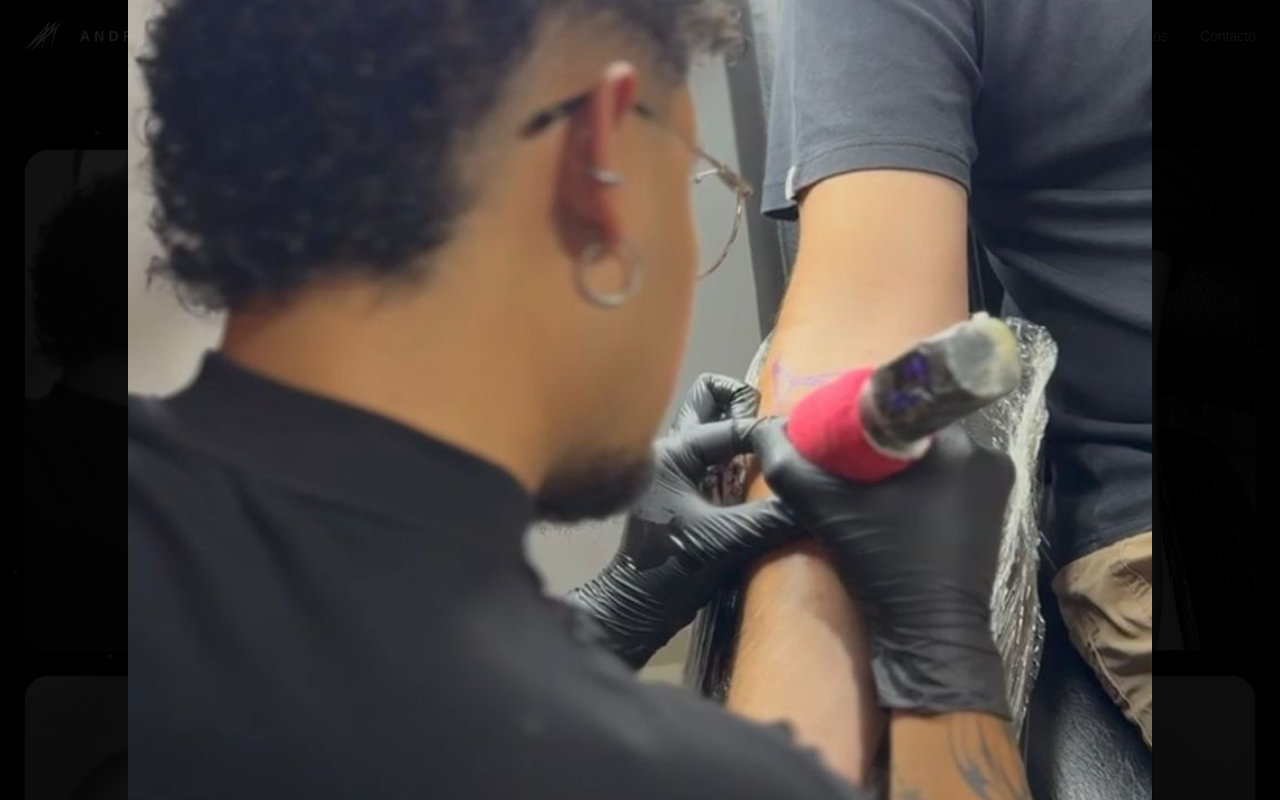
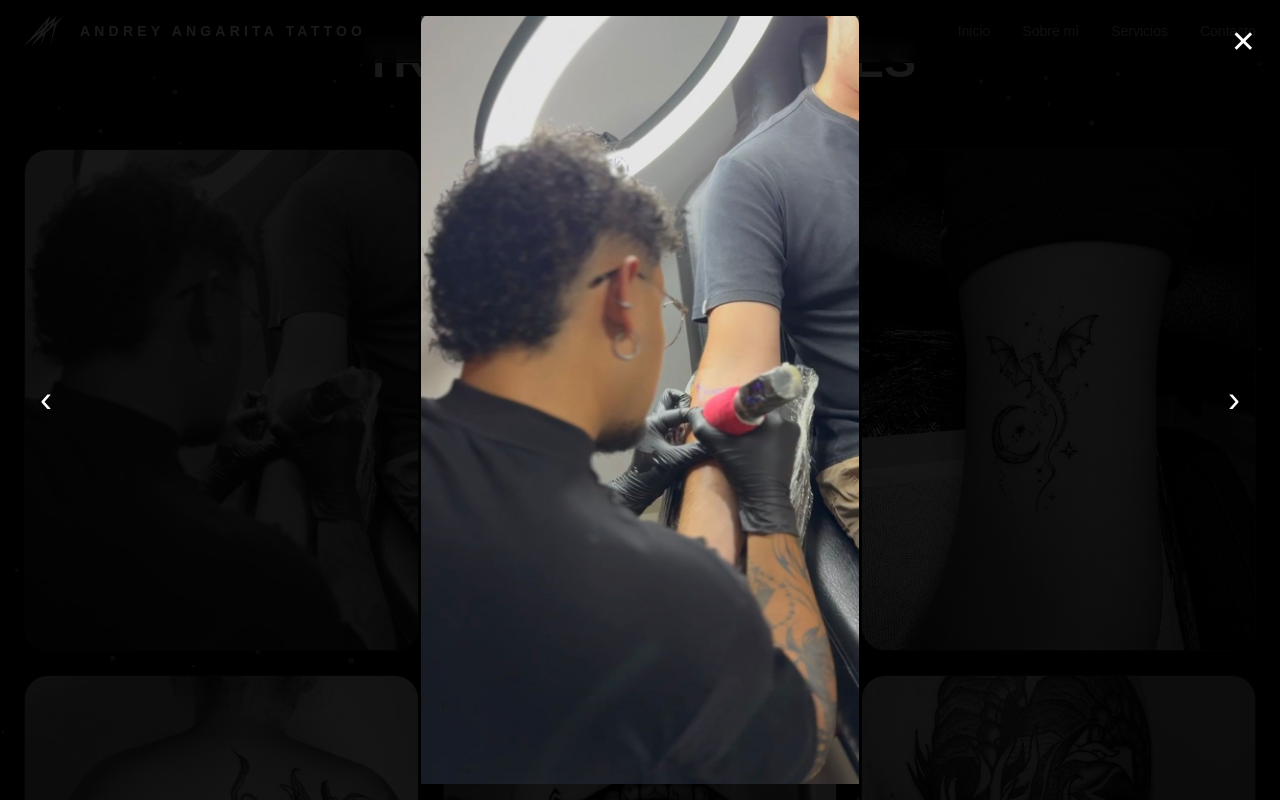
Before and after one commit to andreyjoseph807-cyber/andreyangaritatattoo, a Next.js app: page / in a window 1280 px wide. Both pictures are taken after a click on the button 221 px from the left and 1296 px from the top of the page. Shown: the part 896-1696 px from the top of the page. Built offline with nearby package versions, Linux system fonts and the light colour scheme.

Commit message:
fix: glow efecto hover galeria

```diff
--- a/app/page.tsx
+++ b/app/page.tsx
@@ -1,19 +1,19 @@
 "use client";
 
 import { useEffect, useState, useRef } from "react";
+import Image from "next/image";
 import ParticlesBackground from "./components/ParticlesBackground";
 
 export default function Home() {
   const [selected, setSelected] = useState<number | null>(null);
   const [visible, setVisible] = useState<Record<string, boolean>>({});
 
-  const refs = {
-    hero: useRef<HTMLElement | null>(null),
-    gallery: useRef<HTMLElement | null>(null),
-    about: useRef<HTMLElement | null>(null),
-    services: useRef<HTMLElement | null>(null),
-    footer: useRef<HTMLElement | null>(null),
-  };
+  // FIX 3: refs separados en lugar de un objeto que se recrea en cada render
+  const heroRef = useRef<HTMLElement | null>(null);
+  const galleryRef = useRef<HTMLElement | null>(null);
+  const aboutRef = useRef<HTMLElement | null>(null);
+  const servicesRef = useRef<HTMLElement | null>(null);
+  const footerRef = useRef<HTMLElement | null>(null);
 
   const images = [
     { src: "/tu-nueva-foto.jpg", alt: "Nuevo Tattoo" },
@@ -24,48 +24,40 @@ export default function Home() {
     { src: "/demon.jpg", alt: "Dark Tattoo" },
   ];
 
-  const closeModal = () => setSelected(null);
-
-  const nextImage = () => {
-    if (selected === null) return;
-    setSelected((selected + 1) % images.length);
-  };
-
-  const prevImage = () => {
-    if (selected === null) return;
-    setSelected((selected - 1 + images.length) % images.length);
-  };
-
+  // FIX 1: stale closure resuelto usando el setter funcional de useState
+  // Las funciones nextImage/prevImage ya no dependen del valor capturado de `selected`
   useEffect(() => {
     const handleKey = (e: KeyboardEvent) => {
-    if (e.key === "Escape") closeModal();
-    if (e.key === "ArrowRight") nextImage();
-    if (e.key === "ArrowLeft") prevImage();
+      if (e.key === "Escape") setSelected(null);
+      if (e.key === "ArrowRight")
+        setSelected((s) => (s === null ? null : (s + 1) % images.length));
+      if (e.key === "ArrowLeft")
+        setSelected((s) =>
+          s === null ? null : (s - 1 + images.length) % images.length
+        );
     };
 
     window.addEventListener("keydown", handleKey);
+    return () => window.removeEventListener("keydown", handleKey);
+  }, [images.length]); // solo depende de images.length, no de `selected`
 
-  return () => window.removeEventListener("keydown", handleKey);
-}, [selected]);
-
+  // FIX 2: IntersectionObserver ahora conectado a los refs correctos
   useEffect(() => {
     const observer = new IntersectionObserver(
       (entries) => {
         entries.forEach((entry) => {
           const id = entry.target.getAttribute("data-anim");
-
           if (entry.isIntersecting && id) {
-          setVisible((prev) => ({
-            ...prev,
-            [id]: true,
-          }));
+            setVisible((prev) => ({ ...prev, [id]: true }));
           }
         });
       },
       { threshold: 0.15 }
     );
 
-  Object.values(refs).forEach((ref) => {
+    // FIX 3: usar los refs separados
+    const allRefs = [heroRef, galleryRef, aboutRef, servicesRef, footerRef];
+    allRefs.forEach((ref) => {
       if (ref.current) observer.observe(ref.current);
     });
 
@@ -81,10 +73,8 @@ useEffect(() => {
       if (audio) {
         audio.muted = false;
         audio.volume = 0.35;
-
         audio.play().catch(() => {});
       }
-
       window.removeEventListener("click", enableAudio);
       window.removeEventListener("mousemove", enableAudio);
       window.removeEventListener("scroll", enableAudio);
@@ -101,33 +91,37 @@ useEffect(() => {
     };
   }, []);
 
+  // Clases reutilizables para la animación de entrada
+  const animClass = (key: string) =>
+    `transition-all duration-700 ease-out ${
+      visible[key]
+        ? "opacity-100 translate-y-0"
+        : "opacity-0 translate-y-8"
+    }`;
+
   return (
     <main className="min-h-screen bg-black text-white overflow-hidden relative">
 
-     {/* =========================
-    PARTICLES + MUSIC
-========================== */}
+      {/* PARTICLES + MUSIC */}
       <div className="absolute inset-0 z-0">
         <ParticlesBackground />
-
         <audio id="ambient-audio" autoPlay loop muted>
           <source src="/ambient.mp3" type="audio/mpeg" />
         </audio>
       </div>
-      {/* OVERLAY PARA OSCURECER Y DAR PROFUNDIDAD */}
+
+      {/* OVERLAY */}
       <div className="absolute inset-0 bg-black/40 z-10 pointer-events-none" />
 
       {/* BACKGROUND GLOW */}
       <div className="absolute top-[-200px] left-1/2 -translate-x-1/2 w-[700px] h-[700px] bg-white/5 blur-[180px] rounded-full pointer-events-none z-20" />
 
-      {/* =========================
-                NAVBAR
-      ========================== */}
+      {/* NAVBAR */}
       <nav className="fixed top-0 left-0 w-full z-50 bg-black/60 backdrop-blur border-b border-zinc-900">
         <div className="max-w-7xl mx-auto flex items-center justify-between px-6 py-4">
-
           <div className="flex items-center gap-4">
-            <img src="/logo.png" alt="Logo" className="w-10 h-10 object-contain" />
+            {/* FIX 6: next/image en lugar de <img> */}
+            <Image src="/logo.png" alt="Logo" width={40} height={40} className="object-contain" />
             <h1 className="tracking-[0.3em] text-sm font-semibold">
               ANDREY ANGARITA TATTOO
             </h1>
@@ -135,27 +129,25 @@ useEffect(() => {
 
           <div className="hidden md:flex gap-8 text-sm text-zinc-400">
             <a href="#inicio" className="hover:text-white transition">Inicio</a>
+            {/* FIX 5: IDs corregidos para que coincidan con las secciones */}
             <a href="#sobre" className="hover:text-white transition">Sobre mí</a>
             <a href="#servicios" className="hover:text-white transition">Servicios</a>
             <a href="#contacto" className="hover:text-white transition">Contacto</a>
           </div>
-
         </div>
       </nav>
 
-      {/* =========================
-                HERO
-      ========================== */}
+      {/* HERO */}
+      {/* FIX 2: animClass conectado a visible.hero */}
       <section
         id="inicio"
         data-anim="hero"
-        ref={refs.hero}
-        className="relative z-30 min-h-screen flex items-center px-6"
+        ref={heroRef}
+        className={`relative z-30 min-h-screen flex items-center px-6 ${animClass("hero")}`}
       >
         <div className="max-w-7xl mx-auto grid md:grid-cols-2 gap-20 items-center">
-
           <div>
-            <img src="/logo.png" alt="Logo" className="w-32 mb-10 opacity-95" />
+            <Image src="/logo.png" alt="Logo" width={128} height={128} className="mb-10 opacity-95" />
 
             <p className="text-zinc-500 tracking-[0.5em] text-sm mb-4">
               BLACKWORK • FINELINE • CUSTOM
@@ -177,14 +169,15 @@ useEffect(() => {
               <a
                 href="https://wa.me/573243144372"
                 target="_blank"
+                rel="noopener noreferrer"
                 className="bg-white text-black px-8 py-4 rounded-2xl font-semibold hover:scale-105 transition"
               >
                 WhatsApp
               </a>
-
               <a
                 href="https://www.instagram.com/andreyangarita_tattoo"
                 target="_blank"
+                rel="noopener noreferrer"
                 className="border border-zinc-700 px-8 py-4 rounded-2xl hover:bg-zinc-900 transition"
               >
                 Instagram
@@ -194,23 +187,25 @@ useEffect(() => {
 
           <div className="hidden md:flex justify-center">
             <div className="relative w-[450px] h-[650px] rounded-[3rem] border border-zinc-800 overflow-hidden">
-              <img
+              {/* FIX 6: next/image */}
+              <Image
                 src="/yo-tattoo.jpg"
-                alt="Yo Tattoo"
-                className="w-full h-full object-cover grayscale"
+                alt="Andrey Angarita tatuador"
+                fill
+                className="object-cover grayscale"
               />
             </div>
           </div>
-
         </div>
       </section>
 
-     {/* =========================
-              GALERÍA
-      ========================== */}
-<section className="relative z-30 py-24 px-6 border-t border-zinc-900">
+      {/* GALERÍA */}
+      <section
+        data-anim="gallery"
+        ref={galleryRef}
+        className={`relative z-30 py-24 px-6 border-t border-zinc-900 ${animClass("gallery")}`}
+      >
         <div className="max-w-7xl mx-auto">
-
           <div className="text-center mb-16">
             <p className="text-zinc-500 tracking-[0.4em] text-sm mb-4">GALERÍA</p>
             <h2 className="text-5xl font-black">TRABAJOS RECIENTES</h2>
@@ -218,63 +213,84 @@ useEffect(() => {
 
           <div className="grid md:grid-cols-3 gap-6">
             {images.map((img, i) => (
+              // Wrapper externo: tiene `group` y el glow, SIN overflow-hidden
               <div
                 key={i}
                 onClick={() => setSelected(i)}
-          className="relative group cursor-pointer overflow-hidden rounded-3xl border border-zinc-800 transition"
+                role="button"
+                tabIndex={0}
+                aria-label={`Ver ${img.alt} en detalle`}
+                onKeyDown={(e) => e.key === "Enter" && setSelected(i)}
+                className="relative group cursor-pointer rounded-3xl"
               >
+                {/* Glow FUERA del overflow-hidden — ahora sí se ve */}
+                <div className="absolute -inset-3 bg-white/20 blur-2xl opacity-0 group-hover:opacity-100 transition duration-500 rounded-3xl pointer-events-none z-0" />
 
-          {/* 🔥 GLOW DETRÁS */}
-          <div className="absolute -inset-6 bg-white/10 blur-2xl opacity-0 group-hover:opacity-100 transition duration-500 rounded-3xl" />
-
-          {/* IMAGEN */}
-          <img
+                {/* Contenedor interior con overflow-hidden para la imagen */}
+                <div className="relative overflow-hidden rounded-3xl border border-zinc-800 transition z-10">
+                  <div className="relative w-full h-[500px]">
+                    <Image
                       src={img.src}
                       alt={img.alt}
-            className="relative w-full h-[500px] object-cover grayscale group-hover:scale-105 transition"
+                      fill
+                      className="object-cover grayscale group-hover:scale-105 transition duration-500"
                     />
-
+                  </div>
+                </div>
               </div>
             ))}
           </div>
-
         </div>
       </section>
 
-      {/* =========================
-              SOBRE
-      ========================== */}
-      <section className="relative z-30 py-32 px-6 border-t border-zinc-900">
+      {/* SOBRE MÍ */}
+      {/* FIX 5: id="sobre" agregado */}
+      <section
+        id="sobre"
+        data-anim="about"
+        ref={aboutRef}
+        className={`relative z-30 py-32 px-6 border-t border-zinc-900 ${animClass("about")}`}
+      >
         <div className="max-w-6xl mx-auto grid md:grid-cols-2 gap-20">
-
-          <img src="/demon.jpg" className="rounded-3xl grayscale" />
+          <div className="relative w-full h-[500px] rounded-3xl overflow-hidden">
+            {/* FIX 6: next/image */}
+            <Image
+              src="/demon.jpg"
+              alt="Trabajo de tatuaje"
+              fill
+              className="object-cover grayscale"
+            />
+          </div>
 
           <div>
             <h2 className="text-5xl font-black mb-8">ARTE. DISCIPLINA. PASIÓN.</h2>
             <p className="text-zinc-400 leading-relaxed">
               Soy tatuador especializado en blackwork y fine line.
-
-              Mi enfoque es crear tatuajes personalizados que reflejen la identidad de cada cliente, combinando estética y significado en cada diseño.
-
-              Mi compromiso es ofrecer un servicio profesional, seguro y de alta calidad, transformando ideas en arte corporal con propósito.
-
+              Mi enfoque es crear tatuajes personalizados que reflejen la identidad de cada cliente,
+              combinando estética y significado en cada diseño.
+              Mi compromiso es ofrecer un servicio profesional, seguro y de alta calidad,
+              transformando ideas en arte corporal con propósito.
             </p>
           </div>
-
         </div>
       </section>
 
-      {/* =========================
-              SERVICIOS
-      ========================== */}
-      <section className="relative z-30 py-32 px-6 border-t border-zinc-900 bg-zinc-950">
+      {/* SERVICIOS */}
+      {/* FIX 5: id="servicios" agregado */}
+      <section
+        id="servicios"
+        data-anim="services"
+        ref={servicesRef}
+        className={`relative z-30 py-32 px-6 border-t border-zinc-900 bg-zinc-950 ${animClass("services")}`}
+      >
         <div className="max-w-6xl mx-auto grid md:grid-cols-2 gap-8">
-
           <div className="border border-zinc-800 p-10 rounded-3xl">
             <h3 className="text-3xl font-bold mb-4">Cotizaciones</h3>
             <a
               href="https://wa.me/573243144372"
-              className="bg-white text-black px-6 py-3 rounded-xl inline-block"
+              target="_blank"
+              rel="noopener noreferrer"
+              className="bg-white text-black px-6 py-3 rounded-xl inline-block hover:scale-105 transition"
             >
               Cotizar
             </a>
@@ -284,35 +300,25 @@ useEffect(() => {
             <h3 className="text-3xl font-bold mb-4">Asesorías</h3>
             <a
               href="https://wa.me/573243144372"
-              className="bg-white text-black px-6 py-3 rounded-xl inline-block"
+              target="_blank"
+              rel="noopener noreferrer"
+              className="bg-white text-black px-6 py-3 rounded-xl inline-block hover:scale-105 transition"
             >
               Asesoría
             </a>
           </div>
-
         </div>
       </section>
 
-{/* =========================
-              CONTACTO
-      ========================== */}
+      {/* CONTACTO */}
       <section
         id="contacto"
         className="relative z-30 py-24 px-6 border-t border-zinc-900"
       >
         <div className="max-w-6xl mx-auto text-center">
-
-    <p className="text-zinc-500 tracking-[0.4em] text-sm mb-4">
-      CONTACTO
-    </p>
-
-    <h2 className="text-5xl font-black mb-10">
-      HABLEMOS
-    </h2>
-
-    <p className="text-zinc-400 text-lg mb-6">
-      Para cotizaciones, ideas o asesorías:
-    </p>
+          <p className="text-zinc-500 tracking-[0.4em] text-sm mb-4">CONTACTO</p>
+          <h2 className="text-5xl font-black mb-10">HABLEMOS</h2>
+          <p className="text-zinc-400 text-lg mb-6">Para cotizaciones, ideas o asesorías:</p>
 
           <a
             href="mailto:andreyjoseph807@gmail.com"
@@ -322,44 +328,85 @@ useEffect(() => {
           </a>
 
           <div className="mt-10 flex justify-center gap-6 flex-wrap">
-
             <a
               href="https://wa.me/573243144372"
               target="_blank"
+              rel="noopener noreferrer"
               className="bg-white text-black px-8 py-4 rounded-2xl font-semibold hover:scale-105 transition"
             >
               WhatsApp
             </a>
-
             <a
               href="https://www.instagram.com/andreyangarita_tattoo"
               target="_blank"
+              rel="noopener noreferrer"
               className="border border-zinc-700 px-8 py-4 rounded-2xl hover:bg-zinc-900 transition"
             >
               Instagram
             </a>
-
           </div>
-
         </div>
       </section>
 
-      {/* =========================
-              FOOTER
-      ========================== */}
-      <footer className="relative z-30 py-14 border-t border-zinc-900 text-center text-zinc-500">
+      {/* FOOTER */}
+      <footer
+        data-anim="footer"
+        ref={footerRef}
+        className={`relative z-30 py-14 border-t border-zinc-900 text-center text-zinc-500 ${animClass("footer")}`}
+      >
         Andrey Angarita Tattoo
       </footer>
 
       {/* LIGHTBOX */}
+      {/* FIX 4: accesibilidad con role, aria-modal, aria-label y foco gestionado */}
       {selected !== null && (
-        <div className="fixed inset-0 z-[100] flex items-center justify-center">
-          <div className="absolute inset-0 bg-black/90" onClick={closeModal} />
+        <div
+          role="dialog"
+          aria-modal="true"
+          aria-label={`Imagen ampliada: ${images[selected].alt}`}
+          className="fixed inset-0 z-[100] flex items-center justify-center"
+        >
+          <div
+            className="absolute inset-0 bg-black/90"
+            onClick={() => setSelected(null)}
+          />
 
-          <img
+          {/* Botón cerrar */}
+          <button
+            onClick={() => setSelected(null)}
+            aria-label="Cerrar imagen"
+            className="absolute top-6 right-6 z-20 text-white text-3xl hover:text-zinc-400 transition"
+          >
+            ✕
+          </button>
+
+          {/* Botón anterior */}
+          <button
+            onClick={() => setSelected((s) => s === null ? null : (s - 1 + images.length) % images.length)}
+            aria-label="Imagen anterior"
+            className="absolute left-6 z-20 text-white text-4xl hover:text-zinc-400 transition px-4 py-2"
+          >
+            ‹
+          </button>
+
+          {/* FIX 6: next/image en el lightbox */}
+          <div className="relative max-w-5xl w-full z-10 aspect-[4/3]">
+            <Image
               src={images[selected].src}
-            className="max-w-5xl w-full z-10"
+              alt={images[selected].alt}
+              fill
+              className="object-contain"
             />
+          </div>
+
+          {/* Botón siguiente */}
+          <button
+            onClick={() => setSelected((s) => s === null ? null : (s + 1) % images.length)}
+            aria-label="Imagen siguiente"
+            className="absolute right-6 z-20 text-white text-4xl hover:text-zinc-400 transition px-4 py-2"
+          >
+            ›
+          </button>
         </div>
       )}
 
```
Lines whose indentation alone changed are shown as unchanged.
